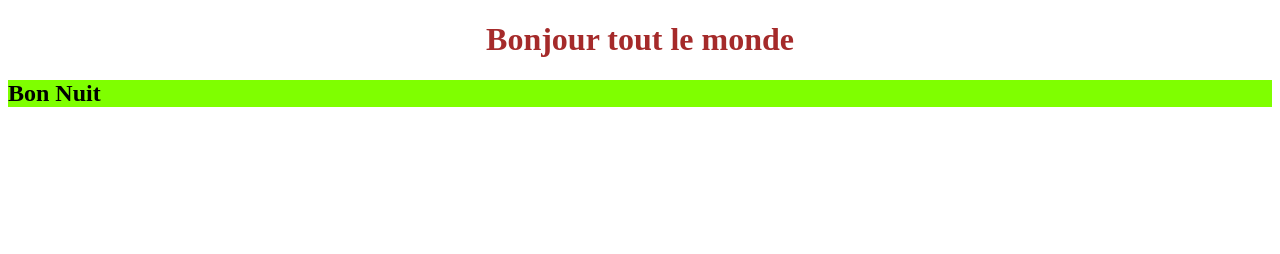
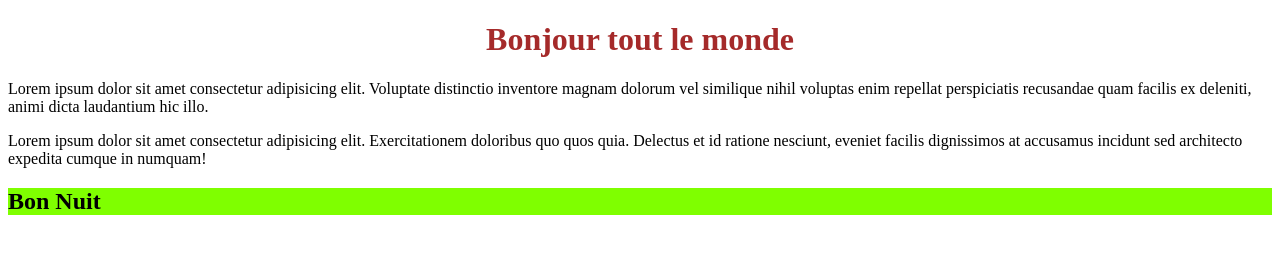
Before and after one commit to Rhayemimen/git-072021, a plain HTML site: page index.html in a window 1280 px wide. Drawn offline with Linux system fonts and the light colour scheme.

Commit message:
modif html css

```diff
--- a/css/style.css
+++ b/css/style.css
@@ -7,4 +7,5 @@ footer
 {
     background-color: chartreuse;
     text-transform: capitalize;
+    text-shadow: cornflowerblue;
 }
--- a/index.html
+++ b/index.html
@@ -11,6 +11,10 @@
     <header>
         <h1>Bonjour tout le monde</h1>
     </header>
+    <main>
+        <p>Lorem ipsum dolor sit amet consectetur adipisicing elit. Voluptate distinctio inventore magnam dolorum vel similique nihil voluptas enim repellat perspiciatis recusandae quam facilis ex deleniti, animi dicta laudantium hic illo.</p>
+        <p>Lorem ipsum dolor sit amet consectetur adipisicing elit. Exercitationem doloribus quo quos quia. Delectus et id ratione nesciunt, eveniet facilis dignissimos at accusamus incidunt sed architecto expedita cumque in numquam!</p>
+    </main>
     <footer>
         <h2>Bon nuit</h2>
     </footer>
```
